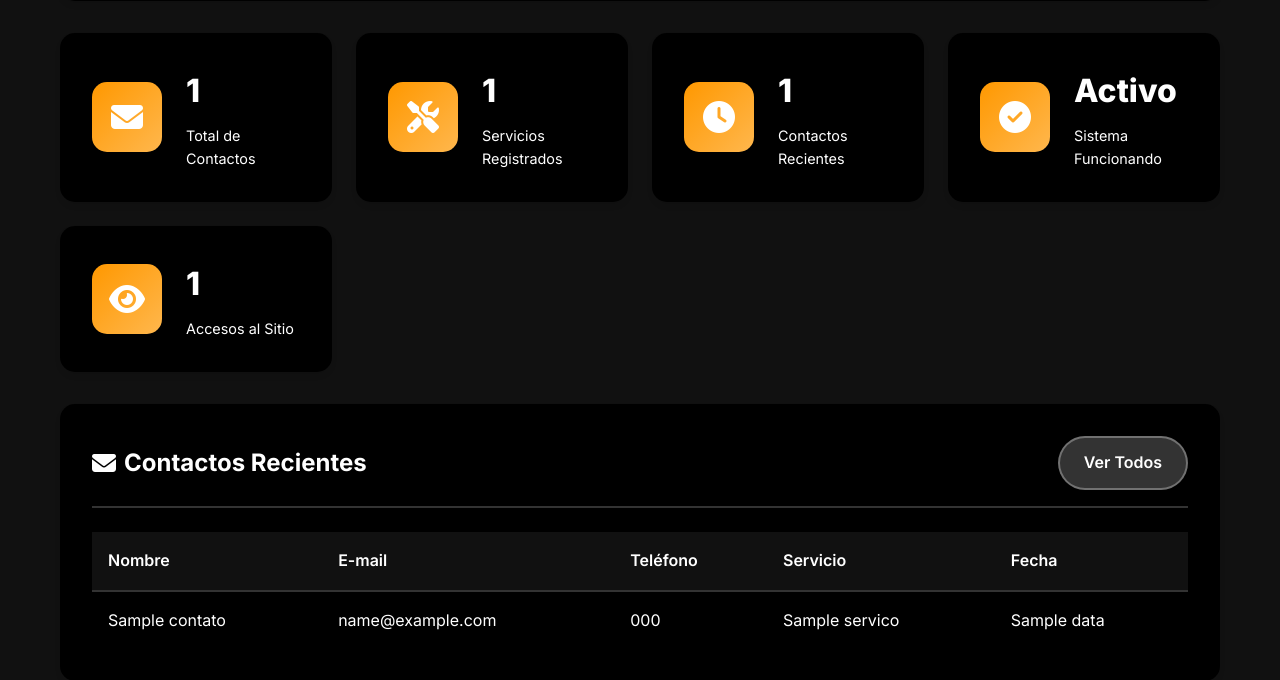
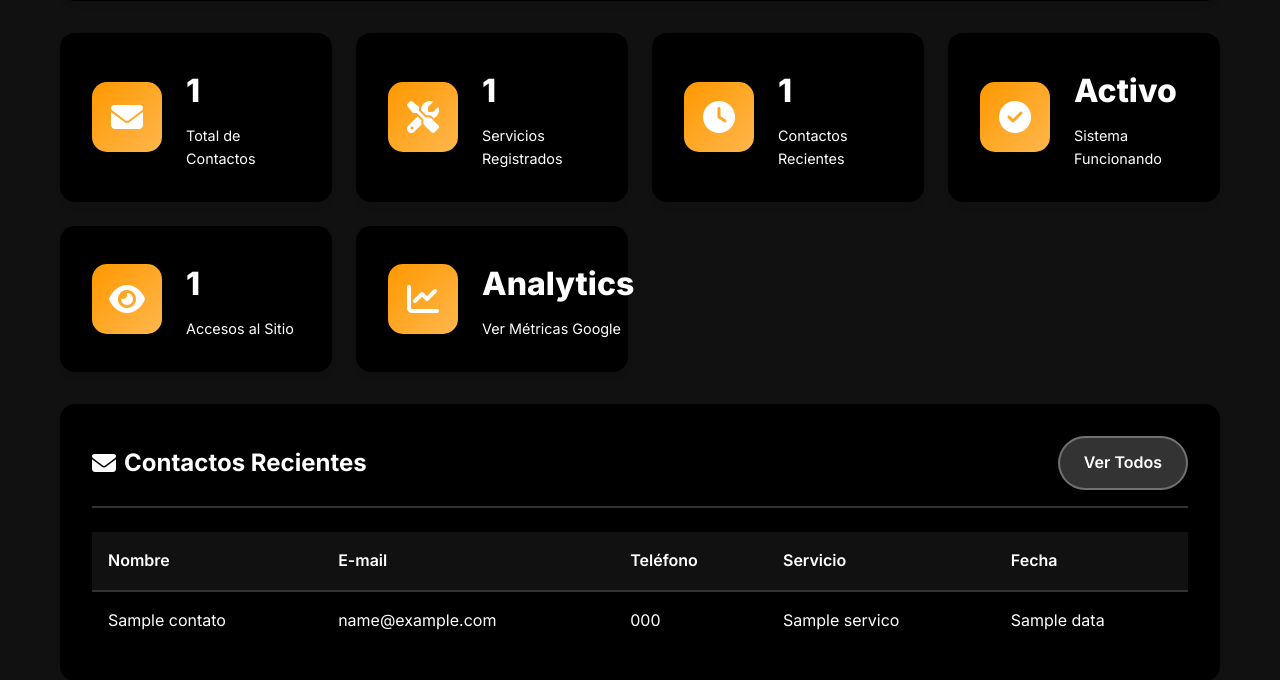
Before and after one commit to raisilvacor/clinicareparacion, a Python web app: template templates/admin/dashboard.html in a window 1280 px wide; the page is wider, and only the part inside the window is pictured. Shown: the part 282-962 px from the top of that part. Run offline with Jinja, Linux system fonts and the light colour scheme; the template is opened without the code that fills it: most values are stand-ins (such as "Sample title", 1, 10 or a date in 2020).

Commit message:
feat(analytics): add Google Tag Manager and dashboard link
- Add Google Tag Manager script to base template for site-wide analytics tracking
- Include dashboard card linking to Google Analytics for quick access to metrics

```diff
--- a/templates/admin/dashboard.html
+++ b/templates/admin/dashboard.html
@@ -52,6 +52,15 @@
         <div class="stat-content">
             <h3>{{ stats.visit_count }}</h3>
             <p>Accesos al Sitio</p>
+        </div>
+    </div>
+    <div class="stat-card" style="cursor: pointer;" onclick="window.open('https://analytics.google.com/', '_blank')">
+        <div class="stat-icon">
+            <i class="fas fa-chart-line"></i>
+        </div>
+        <div class="stat-content">
+            <h3>Analytics</h3>
+            <p>Ver Métricas Google</p>
         </div>
     </div>
 </div>
```
Also changed, not shown: templates/base.html (+13 -0 lines).
